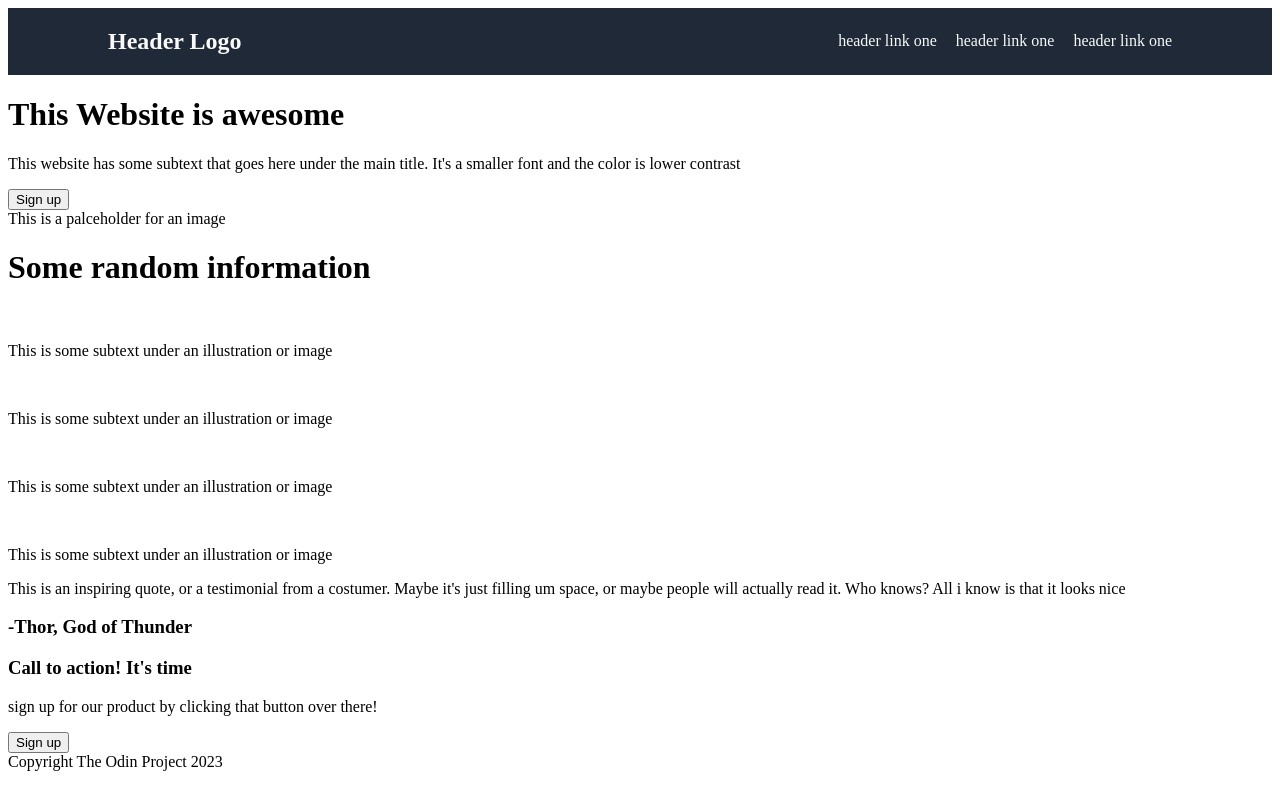
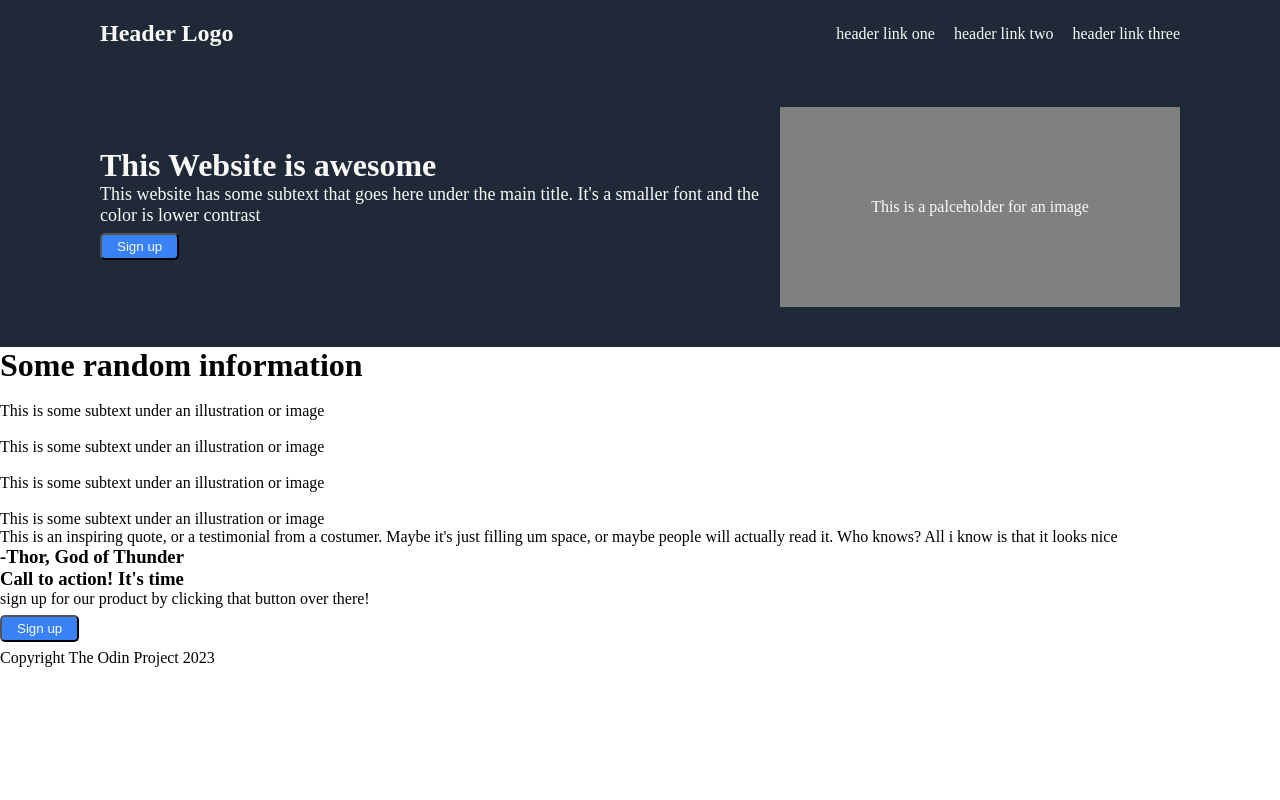
Before and after one commit to jemendes/landing_page, a plain HTML site: page index.html in a window 1280 px wide. Drawn offline with Linux system fonts and the light colour scheme.

Commit message:
some more style changes

```diff
--- a/index.html
+++ b/index.html
@@ -15,12 +15,12 @@
 
         <header>
 
-            <h2>Header Logo</h2>
+            <h2 class="shrink">Header Logo</h2>
 
             <div>
                 <a href="">header link one</a>
-                <a href="">header link one</a>
-                <a href="">header link one</a>
+                <a href="">header link two</a>
+                <a href="">header link three</a>
             </div>
 
         </header>
@@ -31,12 +31,12 @@
 
                 <div>
                     <h1>This Website is awesome</h1>
-                    <p>This website has some subtext that goes here under the main title. It's a smaller font and the color is lower contrast</p>
+                    <p class="tiny-text">This website has some subtext that goes here under the main title. It's a smaller font and the color is lower contrast</p>
                     <button>Sign up</button>
                 </div>
 
-                <div>
-                    This is a palceholder for an image
+                <div id="palceholder">
+                    <p>This is a palceholder for an image</p>
                 </div>
 
             </div>
--- a/style.css
+++ b/style.css
@@ -1,11 +1,15 @@
+* {
+    padding: 0px;
+    margin: 0px;
+}
+
 header {
     background-color: #1f2937;
+    padding: 20px 100px;
     color: #F9FAF8;
     display: flex;
     justify-content: space-between;
     align-items: center;
-    padding: 0px 100px;
-
 }
 
 a {
@@ -13,3 +17,34 @@ a {
     color: #F9FAF8;
     margin-left: 15px;
 }
+
+.presentation {
+    background-color: #1f2937;
+    color: #F9FAF8;
+    padding: 40px 100px;
+    display: flex;
+    justify-content: space-between;
+    align-items: center;
+}
+
+#palceholder {
+    background-color: gray;
+    width: 400px;
+    height: 200px;
+    display: flex;
+    flex: 0 0 auto;
+    align-items: center;
+    justify-content: center;
+}
+
+button {
+    color: #F9FAF8;
+    background-color: #3882F6;
+    padding: 4px 15px;
+    border-radius: 5px;
+    margin: 7px 0px;
+}
+
+.tiny-text {
+    font-size: 18px;
+}
```
